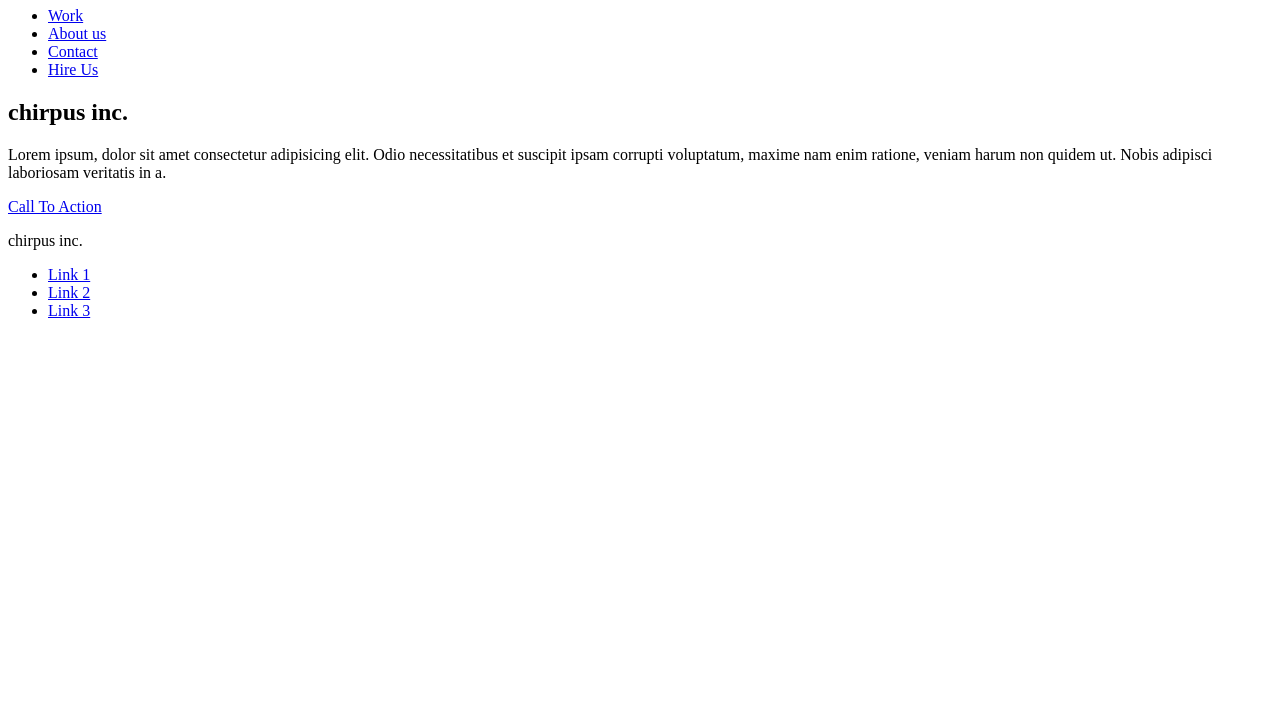
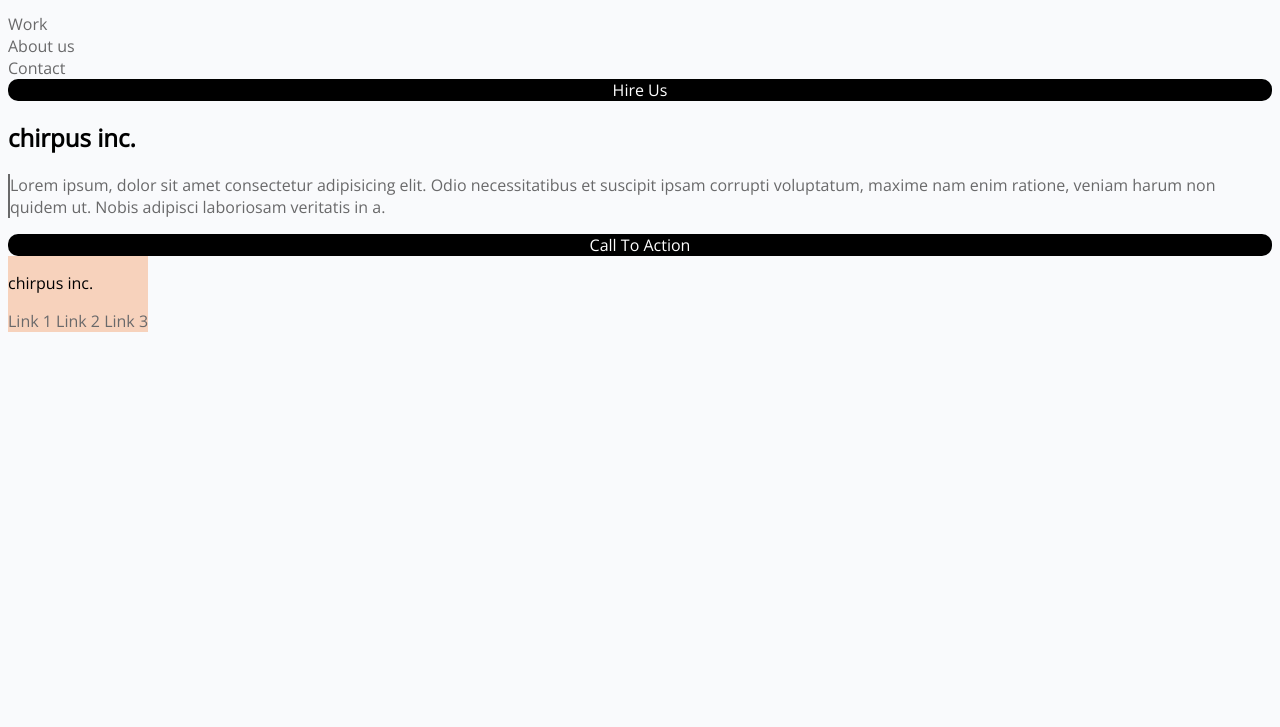
Before and after one commit to lisalull/Lab1, a plain HTML site: page index.html in a window 1280 px wide. Shown: the part 73-800 px from the top of the page. Drawn offline with nearby package versions, Linux system fonts and the light colour scheme.

Commit message:
added css

```diff
--- a/index.html
+++ b/index.html
@@ -6,53 +6,63 @@
     <meta name="viewport" content="width=device-width, initial-scale=1.0" />
     <title>Lab 1</title>
     <link rel="stylesheet" href="style.css" />
+    <link rel="preconnect" href="https://fonts.googleapis.com" />
+    <link rel="preconnect" href="https://fonts.gstatic.com" crossorigin />
+    <link
+      href="https://fonts.googleapis.com/css2?family=Open+Sans:wght@300&display=swap"
+      rel="stylesheet"
+    />
   </head>
   <body>
     <header>
       <h1>
-        <a href="#">chirpus inc.</a>
+        <a href="#" class="company">chirpus inc.</a>
       </h1>
       <nav>
         <ul>
           <li>
-            <a href="#">Work</a>
+            <a href="#" class="gray-text">Work</a>
           </li>
           <li>
-            <a href="#">About us</a>
+            <a href="#" class="gray-text">About us</a>
           </li>
           <li>
-            <a href="#">Contact</a>
+            <a href="#" class="gray-text">Contact</a>
           </li>
-          <li>
-            <a href="#">Hire Us</a>
-          </li>
+          <div class="important">
+            <li>
+              <a href="#" class="white-text">Hire Us</a>
+            </li>
+          </div>
         </ul>
       </nav>
     </header>
     <main>
       <section>
         <h2>chirpus inc.</h2>
-        <p>
+        <p class="lorem">
           Lorem ipsum, dolor sit amet consectetur adipisicing elit. Odio
           necessitatibus et suscipit ipsam corrupti voluptatum, maxime nam enim
           ratione, veniam harum non quidem ut. Nobis adipisci laboriosam
           veritatis in a.
         </p>
-        <a href="#">Call To Action</a>
+        <div class="important">
+          <a href="#" class="white-text">Call To Action</a>
+        </div>
       </section>
     </main>
     <footer>
       <p>chirpus inc.</p>
       <nav>
         <ul>
-          <li>
-            <a href="#">Link 1</a>
+          <li class="footer">
+            <a href="#" class="gray-text">Link 1</a>
           </li>
-          <li>
-            <a href="#">Link 2</a>
+          <li class="footer">
+            <a href="#" class="gray-text">Link 2</a>
           </li>
-          <li>
-            <a href="#">Link 3</a>
+          <li class="footer">
+            <a href="#" class="gray-text">Link 3</a>
           </li>
         </ul>
       </nav>
--- a/style.css
+++ b/style.css
@@ -0,0 +1,51 @@
+body {
+  font-family: "Open Sans";
+  background-color: #f9fafc;
+}
+
+a {
+  text-decoration: none;
+}
+
+ul {
+  margin: 0;
+  padding: 0;
+}
+
+nav ul {
+  list-style-type: none;
+  padding: 0;
+}
+
+.company {
+  font-size: 16px;
+  color: #000;
+}
+
+.gray-text {
+  color: #69696a;
+}
+
+.important {
+  background-color: #000;
+  text-align: center;
+  border-radius: 10px;
+}
+
+.white-text {
+  color: #fff;
+}
+
+.lorem {
+  color: #69696a;
+  border-left: 2px solid #69696a;
+}
+
+footer {
+  position: fixed;
+  background-color: rgba(247, 193, 162, 0.7);
+}
+
+.footer {
+  display: inline;
+}
```
